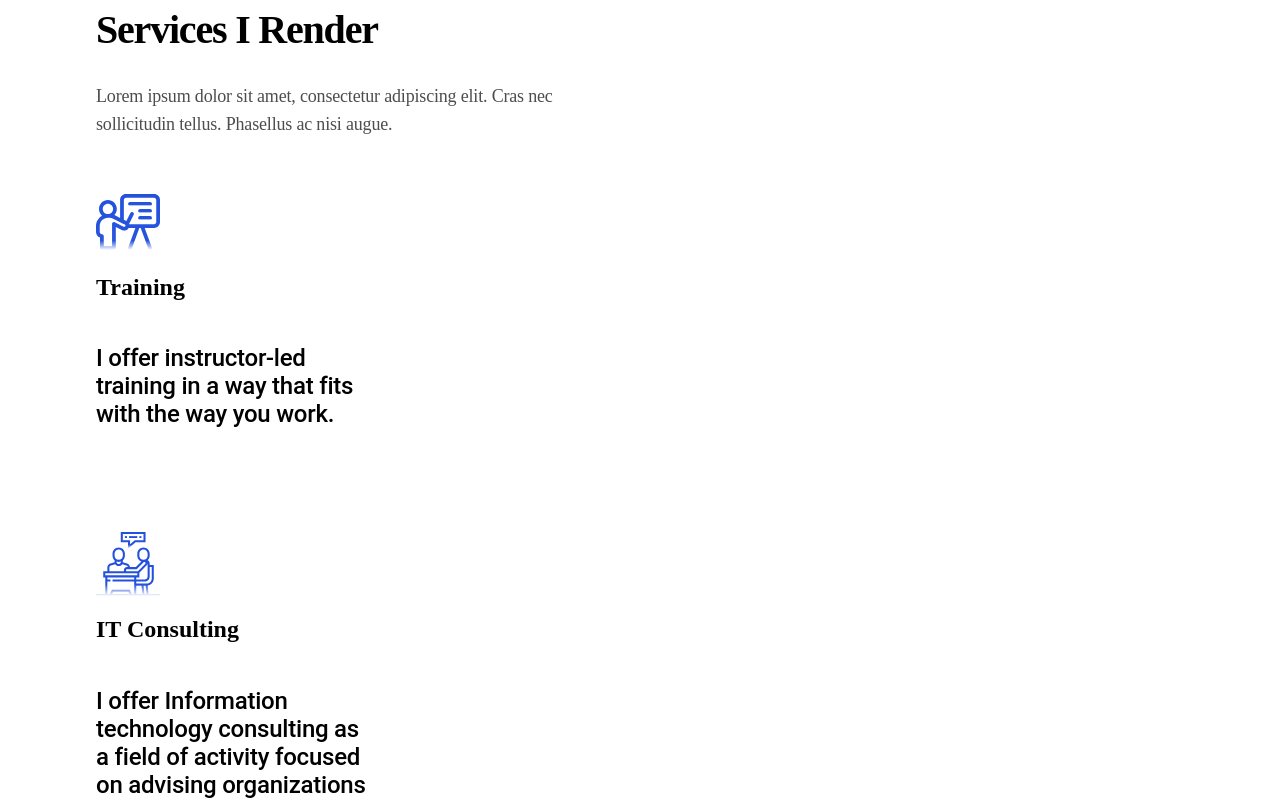
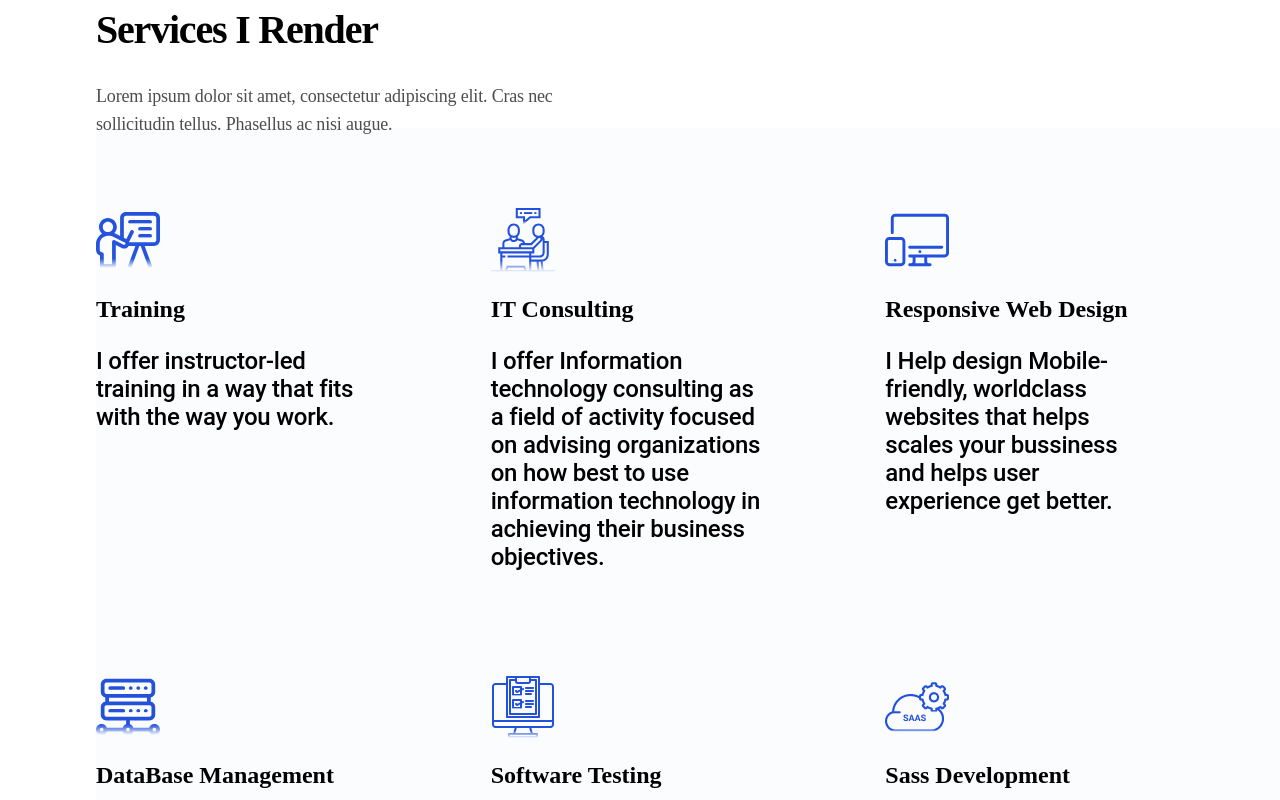
Before and after one commit to SamsonAyodele/portfolio, a React (Create React App) app: page / in a window 1280 px wide. Shown: the part 2000-2800 px from the top of the page. Built offline with nearby package versions, Linux system fonts and the light colour scheme.

Commit message:
Services

```diff
--- a/src/App.css
+++ b/src/App.css
@@ -200,27 +200,22 @@ div .social--links a {
 
 .services {
   margin-top: 5rem;
-  display: grid;
-  grid-template-columns: 3fr ;
   justify-content: space-between;
 }
 
-img {
-
-}
-
-h2 {
-
+.serviced {
+  display: grid;
+  grid-template-columns: auto auto auto ;
+  background: #fbfcfe;
 }
 
 p {
   width: 271px;
-  /* height: 28px; */
   font-family: 'Roboto';
   font-style: normal;
   font-weight: 500;
   font-size: 24px;
-  /* line-height: 28px; */
+  line-height: 28px;
   letter-spacing: -0.01em;
   color: #000000;
 }
--- a/src/components/Header.js
+++ b/src/components/Header.js
@@ -31,6 +31,7 @@ const Header = () => {
          </div>
          <div className='mainService'>
             <Service />
+            <div className='serviced'>
             <ServiceRendered Pics={Presentation}
             Title={'Training'}
             SubTitle={'I offer instructor-led training in a way that fits with the way you work.'}
@@ -59,6 +60,8 @@ const Header = () => {
             Title={'Technical Writing'}
             SubTitle={'I help channel and transfer information between two or more parties, through any medium that best facilitates the transfer and comprehension of the information.'}
             />
+            </div>
+
          </div>
      </>
     )
```
Also changed, not shown: src/components/projects.js (added, +12 -0 lines).
